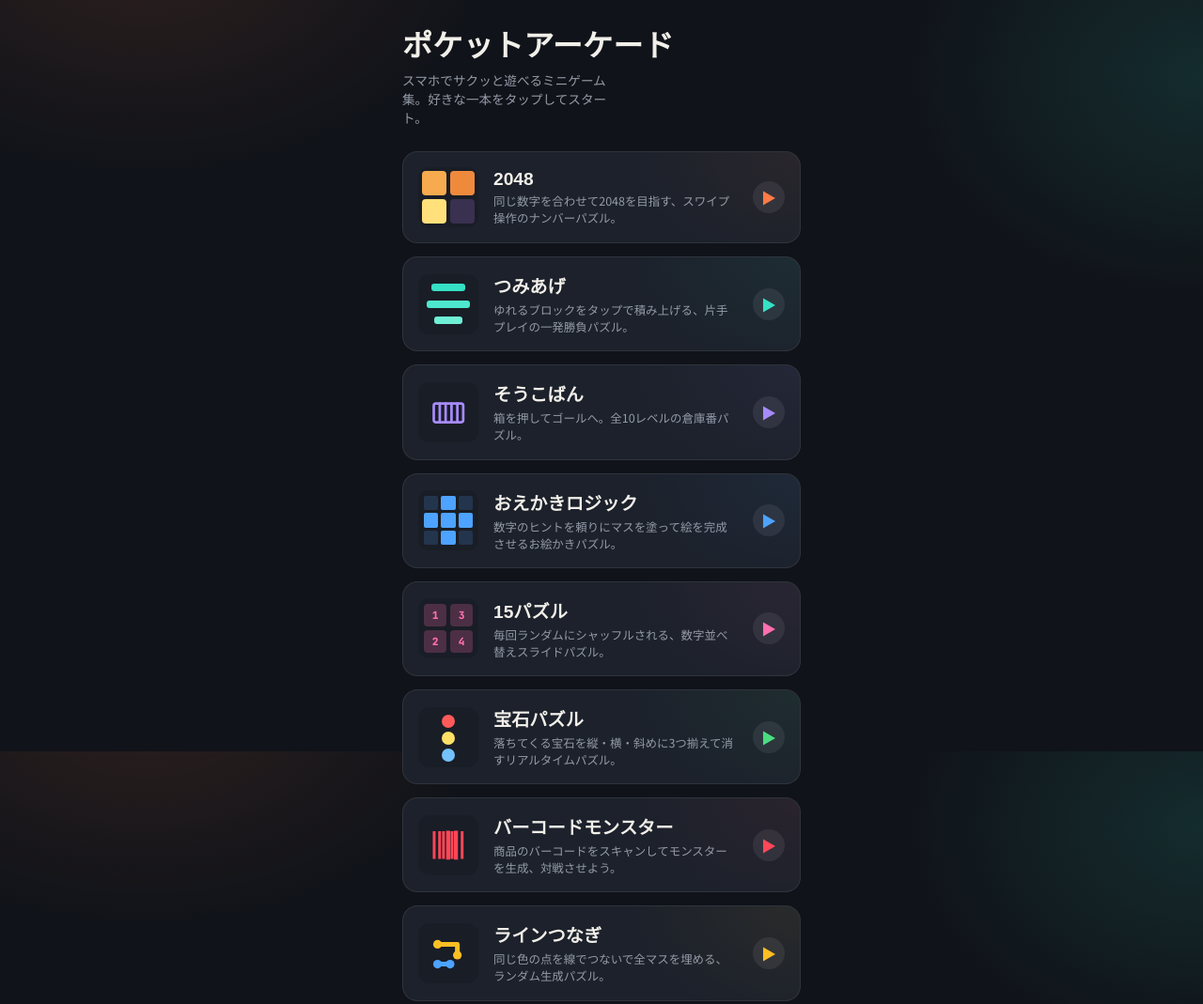
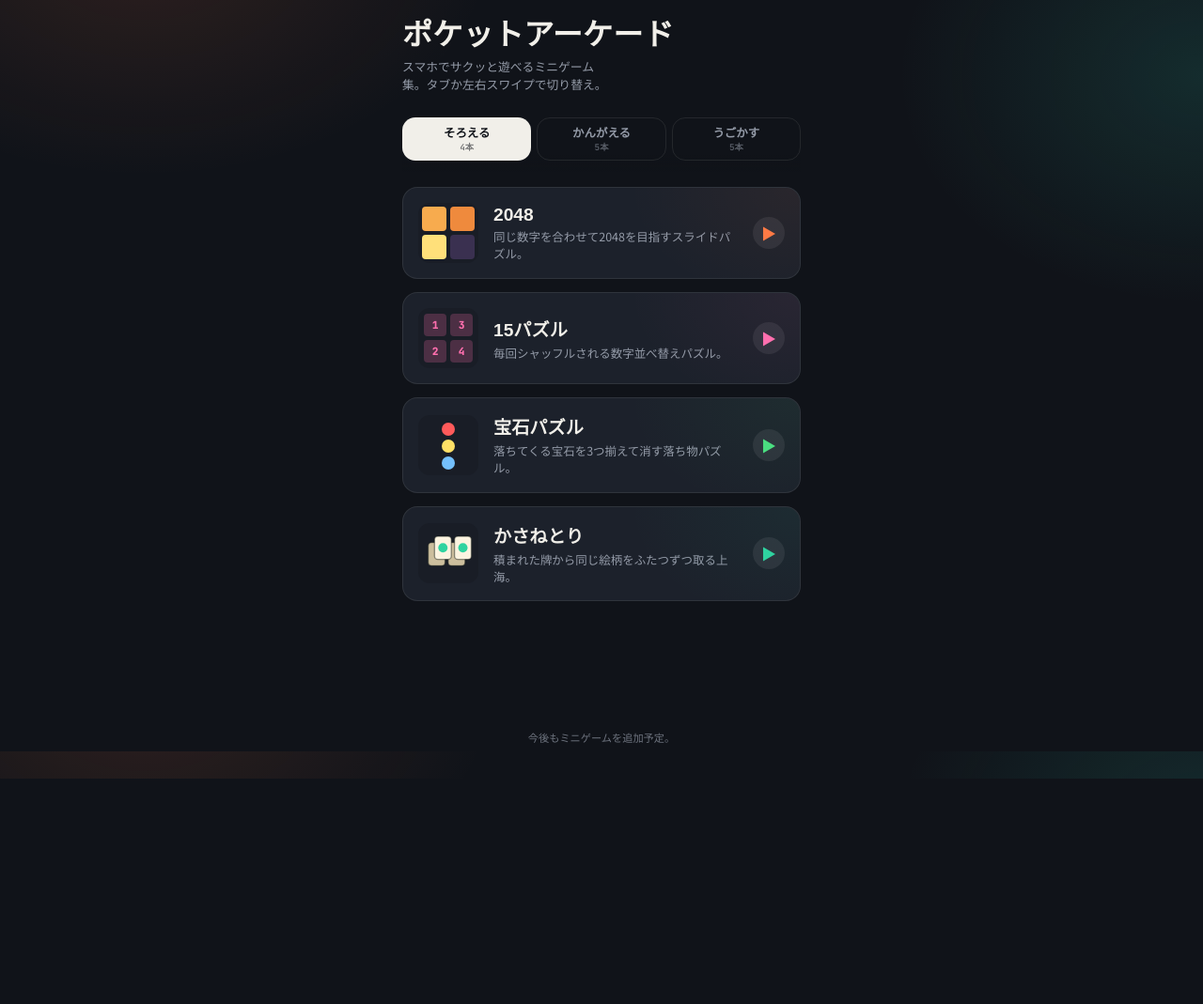
Before and after one commit to fmt-jp/game01, a plain HTML site: page index.html in a window 1280 px wide. Shown: the top 1069 px of the page at 94% size. After the commit the page ends 829 px from the top, so only its background shows below. Drawn offline with Linux system fonts and the light colour scheme; a web font is replaced by a local one.

Commit message:
ハブを3つの棚に分け、タブと左右スワイプで切り替えるようにする
14本が一本の長いスクロールになっていたのをやめ、そろえる(4) / かんがえる(5)
/ うごかす(5) の3棚を横に並べ、スクロールスナップで1画面ずつ送る。上の
タブは sticky で、タップでもスワイプでも互いに追従し、最後に見ていた棚は
localStorage に残す。左右キーでも移動できる。

棚が画面に収まるよう、カードの説明を2行で打ち切り（line-clamp）、文面自体も
25字以内に書き直した。マストヘッドも詰めて、320px でも見出しが1行に入る。
390x844 ではどの棚も全カードが一画面に収まる（320x568 では5枚棚が3枚まで）。

tests/test_hub.py に棚の検査を追加: 14本がちょうど1つの棚に属すること、
タブと棚が互いに追従すること（実ホイールでの横スワイプを含む）、棚が
リロードをまたいで残ること、矢印キー、説明が切れていないこと、スクロール
してもタブが画面に残ること。CACHE_NAME は v14。

Co-Authored-By: Claude Opus 5 <noreply@anthropic.com>
Claude-Session: https://claude.ai/code/session_01BMKuCC7JDgy5Tq7DQoa2k1

```diff
--- a/index.html
+++ b/index.html
@@ -61,17 +61,18 @@
   .page {
     width: 100%;
     max-width: 460px;
-    padding: 32px 18px 40px;
+    padding: 20px 18px 36px;
     display: flex;
     flex-direction: column;
-    gap: 26px;
+    gap: 16px;
   }
 
   .masthead h1 {
     margin: 0;
     font-family: var(--font-display);
     font-weight: 900;
-    font-size: 2rem;
+    /* one line at 320px, where two lines cost a whole card of the shelf */
+    font-size: clamp(1.45rem, 7vw, 2rem);
     letter-spacing: 0.01em;
     line-height: 1.1;
     color: var(--paper);
@@ -79,16 +80,80 @@
   }
 
   .masthead p {
-    margin: 8px 0 0;
-    font-size: 0.85rem;
+    margin: 6px 0 0;
+    font-size: 0.8rem;
     color: var(--muted);
     max-width: 32ch;
   }
 
-  .games {
+  /* The shelves: one screenful of cards each, side by side, snapped. The hub
+     was one long scroll and only grew; now a kind of game is a place you go
+     to, by tab or by swipe. */
+  .tabs {
+    position: sticky;
+    top: 0;
+    z-index: 5;
+    display: flex;
+    gap: 6px;
+    padding: 10px 0 12px;
+    background: linear-gradient(var(--ink-900) 74%, rgba(16, 19, 25, 0));
+  }
+
+  .tab {
+    appearance: none;
+    flex: 1 1 0;
+    min-width: 0;
+    border: 1px solid var(--line);
+    border-radius: 14px;
+    background: transparent;
+    color: var(--muted);
+    font-family: var(--font-body);
+    font-weight: 700;
+    font-size: 0.78rem;
+    line-height: 1.25;
+    padding: 8px 4px 7px;
+    cursor: pointer;
+    white-space: nowrap;
+    transition: background 160ms ease, color 160ms ease;
+  }
+  .tab small {
+    display: block;
+    font-family: var(--font-mono);
+    font-size: 0.58rem;
+    font-weight: 600;
+    opacity: 0.55;
+    margin-top: 2px;
+  }
+  .tab[aria-selected="true"] {
+    background: var(--paper);
+    color: var(--ink-900);
+    border-color: transparent;
+  }
+  .tab:focus-visible { outline: 2px solid var(--paper); outline-offset: 2px; }
+
+  .shelves {
+    display: flex;
+    overflow-x: auto;
+    overflow-y: hidden;
+    scroll-snap-type: x mandatory;
+    scroll-behavior: smooth;
+    scrollbar-width: none;
+    /* room for the cards' own shadows, which the hidden overflow would cut */
+    padding: 6px 0;
+    margin: -6px 0;
+  }
+  .shelves::-webkit-scrollbar { display: none; }
+
+  .shelf {
+    flex: 0 0 100%;
+    scroll-snap-align: start;
     display: flex;
     flex-direction: column;
     gap: 14px;
+  }
+
+  @media (prefers-reduced-motion: reduce) {
+    .shelves { scroll-behavior: auto; }
   }
 
   .game-card {
@@ -284,11 +349,28 @@
     color: var(--paper);
   }
 
+  /* Two lines and no more. A card that grows with its description pushed the
+     shelf past the fold on a narrow phone, and the full text is on the game's
+     own page anyway. */
   .game-info p {
     margin: 0;
     font-size: 0.78rem;
     line-height: 1.45;
     color: var(--muted);
+    display: -webkit-box;
+    -webkit-line-clamp: 2;
+    line-clamp: 2;
+    -webkit-box-orient: vertical;
+    overflow: hidden;
+  }
+
+  @media (max-width: 360px) {
+    .page { padding-left: 14px; padding-right: 14px; }
+    .game-card { gap: 12px; padding: 13px; }
+    .preview { width: 54px; height: 54px; }
+    .game-info h2 { font-size: 1.1rem; }
+    .game-info p { font-size: 0.74rem; }
+    .tab { font-size: 0.74rem; }
   }
 
   .play-arrow {
@@ -330,28 +412,76 @@
   <div class="page">
     <header class="masthead">
       <h1>ポケットアーケード</h1>
-      <p>スマホでサクッと遊べるミニゲーム集。好きな一本をタップしてスタート。</p>
+      <p>スマホでサクッと遊べるミニゲーム集。タブか左右スワイプで切り替え。</p>
     </header>
 
-    <div class="games">
+    <div class="tabs" role="tablist" aria-label="ゲームの種類">
+        <button class="tab" type="button" role="tab" id="tab-line" aria-controls="shelf-line" aria-selected="true" tabindex="0">そろえる<small>4本</small></button>
+        <button class="tab" type="button" role="tab" id="tab-think" aria-controls="shelf-think" aria-selected="false" tabindex="-1">かんがえる<small>5本</small></button>
+        <button class="tab" type="button" role="tab" id="tab-move" aria-controls="shelf-move" aria-selected="false" tabindex="-1">うごかす<small>5本</small></button>
+    </div>
+
+    <div class="shelves" id="shelves">
+      <section class="shelf" id="shelf-line" role="tabpanel" aria-labelledby="tab-line" data-shelf="line">
       <a class="game-card ember" href="2048/index.html">
         <div class="preview grid-2048"><span></span><span></span><span></span><span></span></div>
         <div class="game-info">
           <h2>2048</h2>
-          <p>同じ数字を合わせて2048を目指す、スワイプ操作のナンバーパズル。</p>
+          <p>同じ数字を合わせて2048を目指すスライドパズル。</p>
         </div>
         <div class="play-arrow">▶</div>
       </a>
-
-      <a class="game-card teal" href="stack/index.html">
-        <div class="preview stack-blocks"><span></span><span></span><span></span></div>
+      <a class="game-card pink" href="fifteen/index.html">
+        <div class="preview tile-icon">
+          <span>1</span><span>3</span><span>2</span><span>4</span>
+        </div>
         <div class="game-info">
-          <h2>つみあげ</h2>
-          <p>ゆれるブロックをタップで積み上げる、片手プレイの一発勝負パズル。</p>
+          <h2>15パズル</h2>
+          <p>毎回シャッフルされる数字並べ替えパズル。</p>
         </div>
         <div class="play-arrow">▶</div>
       </a>
-
+      <a class="game-card green" href="gems/index.html">
+        <div class="preview gem-icon"><span></span><span></span><span></span></div>
+        <div class="game-info">
+          <h2>宝石パズル</h2>
+          <p>落ちてくる宝石を3つ揃えて消す落ち物パズル。</p>
+        </div>
+        <div class="play-arrow">▶</div>
+      </a>
+      <a class="game-card jade" href="tiles/index.html">
+        <div class="preview pile-icon">
+          <svg viewBox="0 0 24 24">
+            <g stroke="rgba(20, 28, 24, 0.45)" stroke-width="0.6">
+              <rect x="2.5" y="7" width="8" height="11" rx="1.6" fill="#cdbf9e"/>
+              <rect x="12" y="7" width="8" height="11" rx="1.6" fill="#cdbf9e"/>
+              <rect x="5.5" y="4" width="8" height="11" rx="1.6" fill="#fbf3e0"/>
+              <rect x="15" y="4" width="8" height="11" rx="1.6" fill="#fbf3e0"/>
+            </g>
+            <circle cx="9.5" cy="9.5" r="2.2" fill="#2fd3a0"/>
+            <circle cx="19" cy="9.5" r="2.2" fill="#2fd3a0"/>
+          </svg>
+        </div>
+        <div class="game-info">
+          <h2>かさねとり</h2>
+          <p>積まれた牌から同じ絵柄をふたつずつ取る上海。</p>
+        </div>
+        <div class="play-arrow">▶</div>
+      </a>
+      </section>
+      <section class="shelf" id="shelf-think" role="tabpanel" aria-labelledby="tab-think" data-shelf="think">
+      <a class="game-card blue" href="picross/index.html">
+        <div class="preview nono-grid">
+          <span></span><span class="on"></span><span></span>
+          <span class="on"></span><span class="on"></span><span class="on"></span>
+          <span></span><span class="on"></span><span></span>
+        </div>
+        <div class="game-info">
+          <h2>おえかきロジック</h2>
+          <p>数字を頼りにマスを塗って絵を出すパズル。</p>
+        </div>
+        <div class="play-arrow">▶</div>
+      </a>
       <a class="game-card violet" href="sokoban/index.html">
         <div class="preview crate-icon">
           <svg viewBox="0 0 24 24" fill="none" stroke="currentColor" stroke-width="1.7" stroke-linecap="round">
@@ -364,58 +494,10 @@
         </div>
         <div class="game-info">
           <h2>そうこばん</h2>
-          <p>箱を押してゴールへ。全10レベルの倉庫番パズル。</p>
+          <p>箱を押してゴールへ。全10レベルの倉庫番。</p>
         </div>
         <div class="play-arrow">▶</div>
       </a>
-
-      <a class="game-card blue" href="picross/index.html">
-        <div class="preview nono-grid">
-          <span></span><span class="on"></span><span></span>
-          <span class="on"></span><span class="on"></span><span class="on"></span>
-          <span></span><span class="on"></span><span></span>
-        </div>
-        <div class="game-info">
-          <h2>おえかきロジック</h2>
-          <p>数字のヒントを頼りにマスを塗って絵を完成させるお絵かきパズル。</p>
-        </div>
-        <div class="play-arrow">▶</div>
-      </a>
-
-      <a class="game-card pink" href="fifteen/index.html">
-        <div class="preview tile-icon">
-          <span>1</span><span>3</span><span>2</span><span>4</span>
-        </div>
-        <div class="game-info">
-          <h2>15パズル</h2>
-          <p>毎回ランダムにシャッフルされる、数字並べ替えスライドパズル。</p>
-        </div>
-        <div class="play-arrow">▶</div>
-      </a>
-
-      <a class="game-card green" href="gems/index.html">
-        <div class="preview gem-icon"><span></span><span></span><span></span></div>
-        <div class="game-info">
-          <h2>宝石パズル</h2>
-          <p>落ちてくる宝石を縦・横・斜めに3つ揃えて消すリアルタイムパズル。</p>
-        </div>
-        <div class="play-arrow">▶</div>
-      </a>
-
-      <a class="game-card crimson" href="barcode/index.html">
-        <div class="preview barcode-icon">
-          <svg viewBox="0 0 24 24" fill="none" stroke="currentColor" stroke-width="1.8" stroke-linecap="square">
-            <path d="M3 4v16"/><path d="M6.5 4v16"/><path d="M9 4v16"/><path d="M12 4v16" stroke-width="2.6"/>
-            <path d="M14.5 4v16"/><path d="M17 4v16" stroke-width="2.6"/><path d="M21 4v16"/>
-          </svg>
-        </div>
-        <div class="game-info">
-          <h2>バーコードモンスター</h2>
-          <p>商品のバーコードをスキャンしてモンスターを生成、対戦させよう。</p>
-        </div>
-        <div class="play-arrow">▶</div>
-      </a>
-
       <a class="game-card amber" href="flow/index.html">
         <div class="preview flow-icon">
           <svg viewBox="0 0 24 24" fill="none" stroke-linecap="round" stroke-linejoin="round" stroke-width="2.6">
@@ -429,7 +511,77 @@
         </div>
         <div class="game-info">
           <h2>ラインつなぎ</h2>
-          <p>同じ色の点を線でつないで全マスを埋める、ランダム生成パズル。</p>
+          <p>同じ色の点を線でつなぎ、全マスを埋める。</p>
+        </div>
+        <div class="play-arrow">▶</div>
+      </a>
+      <a class="game-card orchid" href="words/index.html">
+        <div class="preview wheel-icon">
+          <svg viewBox="0 0 24 24" fill="none">
+            <circle cx="12" cy="12" r="9.2" stroke="#e879f9" stroke-opacity="0.28" stroke-width="1.2"/>
+            <path d="M12 4.4 L5.1 15.2 L18.9 15.2" stroke="#e879f9" stroke-width="2"
+                  stroke-linecap="round" stroke-linejoin="round"/>
+            <circle cx="12" cy="4.4" r="2.6" fill="#e879f9"/>
+            <circle cx="5.1" cy="15.2" r="2.6" fill="#e879f9"/>
+            <circle cx="18.9" cy="15.2" r="2.6" fill="#e879f9"/>
+            <circle cx="19.6" cy="8.2" r="2.1" fill="#f1eef7" fill-opacity="0.35"/>
+            <circle cx="4.4" cy="8.2" r="2.1" fill="#f1eef7" fill-opacity="0.35"/>
+            <circle cx="12" cy="19.6" r="2.1" fill="#f1eef7" fill-opacity="0.35"/>
+          </svg>
+        </div>
+        <div class="game-info">
+          <h2>ことばの輪</h2>
+          <p>かなの輪をなぞって言葉を作り、盤面を埋める。</p>
+        </div>
+        <div class="play-arrow">▶</div>
+      </a>
+      <a class="game-card lime" href="ataxx/index.html">
+        <div class="preview stones-icon">
+          <svg viewBox="0 0 24 24">
+            <g fill="rgba(238, 246, 230, 0.09)">
+              <rect x="2" y="2" width="9" height="9" rx="2.4"/>
+              <rect x="13" y="2" width="9" height="9" rx="2.4"/>
+              <rect x="2" y="13" width="9" height="9" rx="2.4"/>
+              <rect x="13" y="13" width="9" height="9" rx="2.4"/>
+            </g>
+            <circle cx="6.5" cy="6.5" r="3.2" fill="#a3e635"/>
+            <circle cx="17.5" cy="17.5" r="3.2" fill="#60a5fa"/>
+            <circle cx="17.5" cy="6.5" r="1.5" fill="#a3e635" fill-opacity="0.85"/>
+            <circle cx="6.5" cy="17.5" r="1.5" fill="#a3e635" fill-opacity="0.85"/>
+          </svg>
+        </div>
+        <div class="game-info">
+          <h2>ふえる石</h2>
+          <p>増やすか跳ぶか。着地のまわりの石をうばう対戦。</p>
+        </div>
+        <div class="play-arrow">▶</div>
+      </a>
+      </section>
+      <section class="shelf" id="shelf-move" role="tabpanel" aria-labelledby="tab-move" data-shelf="move">
+      <a class="game-card teal" href="stack/index.html">
+        <div class="preview stack-blocks"><span></span><span></span><span></span></div>
+        <div class="game-info">
+          <h2>つみあげ</h2>
+          <p>ゆれるブロックをタップで積む、片手の一発勝負。</p>
+        </div>
+        <div class="play-arrow">▶</div>
+      </a>
+      <a class="game-card indigo" href="rhythm/index.html">
+        <div class="preview note-icon">
+          <svg viewBox="0 0 24 24">
+            <g stroke="rgba(224, 228, 248, 0.10)" stroke-width="1">
+              <line x1="8" y1="2" x2="8" y2="22"/>
+              <line x1="16" y1="2" x2="16" y2="22"/>
+            </g>
+            <line x1="2" y1="17" x2="22" y2="17" stroke="#818cf8" stroke-width="1.4" stroke-opacity="0.9"/>
+            <circle cx="12" cy="17" r="3.1" fill="#818cf8"/>
+            <circle cx="4.6" cy="10" r="2.3" fill="#818cf8" fill-opacity="0.6"/>
+            <circle cx="19.4" cy="6" r="2" fill="#818cf8" fill-opacity="0.38"/>
+          </svg>
+        </div>
+        <div class="game-info">
+          <h2>おとのつぶ</h2>
+          <p>落ちてくる音を線の上でたたく。曲も譜面も生成。</p>
         </div>
         <div class="play-arrow">▶</div>
       </a>
@@ -445,7 +597,7 @@
         </div>
         <div class="game-info">
           <h2>めいろ探検</h2>
-          <p>鍵を集めて出口を開け、ランタンが尽きる前に脱出する暗闇の迷路。</p>
+          <p>鍵を集め、明かりが尽きる前に出口へ。暗闇の迷路。</p>
         </div>
         <div class="play-arrow">▶</div>
       </a>
@@ -466,95 +618,97 @@
         </div>
         <div class="game-info">
           <h2>きょだい迷路</h2>
-          <p>一人称で歩く3Dの木塀迷路。スタンプを集めてゴールの扉を開けよう。</p>
+          <p>一人称で歩く3Dの木塀迷路。スタンプを集めよう。</p>
         </div>
         <div class="play-arrow">▶</div>
       </a>
-      <a class="game-card orchid" href="words/index.html">
-        <div class="preview wheel-icon">
-          <svg viewBox="0 0 24 24" fill="none">
-            <circle cx="12" cy="12" r="9.2" stroke="#e879f9" stroke-opacity="0.28" stroke-width="1.2"/>
-            <path d="M12 4.4 L5.1 15.2 L18.9 15.2" stroke="#e879f9" stroke-width="2"
-                  stroke-linecap="round" stroke-linejoin="round"/>
-            <circle cx="12" cy="4.4" r="2.6" fill="#e879f9"/>
-            <circle cx="5.1" cy="15.2" r="2.6" fill="#e879f9"/>
-            <circle cx="18.9" cy="15.2" r="2.6" fill="#e879f9"/>
-            <circle cx="19.6" cy="8.2" r="2.1" fill="#f1eef7" fill-opacity="0.35"/>
-            <circle cx="4.4" cy="8.2" r="2.1" fill="#f1eef7" fill-opacity="0.35"/>
-            <circle cx="12" cy="19.6" r="2.1" fill="#f1eef7" fill-opacity="0.35"/>
+      <a class="game-card crimson" href="barcode/index.html">
+        <div class="preview barcode-icon">
+          <svg viewBox="0 0 24 24" fill="none" stroke="currentColor" stroke-width="1.8" stroke-linecap="square">
+            <path d="M3 4v16"/><path d="M6.5 4v16"/><path d="M9 4v16"/><path d="M12 4v16" stroke-width="2.6"/>
+            <path d="M14.5 4v16"/><path d="M17 4v16" stroke-width="2.6"/><path d="M21 4v16"/>
           </svg>
         </div>
         <div class="game-info">
-          <h2>ことばの輪</h2>
-          <p>かな文字の輪をなぞって言葉を作り、クロスワードのマスを埋めよう。</p>
+          <h2>バーコードモンスター</h2>
+          <p>商品のバーコードからモンスターを作って対戦。</p>
         </div>
         <div class="play-arrow">▶</div>
       </a>
-      <a class="game-card lime" href="ataxx/index.html">
-        <div class="preview stones-icon">
-          <svg viewBox="0 0 24 24">
-            <g fill="rgba(238, 246, 230, 0.09)">
-              <rect x="2" y="2" width="9" height="9" rx="2.4"/>
-              <rect x="13" y="2" width="9" height="9" rx="2.4"/>
-              <rect x="2" y="13" width="9" height="9" rx="2.4"/>
-              <rect x="13" y="13" width="9" height="9" rx="2.4"/>
-            </g>
-            <circle cx="6.5" cy="6.5" r="3.2" fill="#a3e635"/>
-            <circle cx="17.5" cy="17.5" r="3.2" fill="#60a5fa"/>
-            <circle cx="17.5" cy="6.5" r="1.5" fill="#a3e635" fill-opacity="0.85"/>
-            <circle cx="6.5" cy="17.5" r="1.5" fill="#a3e635" fill-opacity="0.85"/>
-          </svg>
-        </div>
-        <div class="game-info">
-          <h2>ふえる石</h2>
-          <p>となりに増やすか跳んで動くか。着地のまわりの相手の石を全部うばう対戦ゲーム。</p>
-        </div>
-        <div class="play-arrow">▶</div>
-      </a>
-      <a class="game-card indigo" href="rhythm/index.html">
-        <div class="preview note-icon">
-          <svg viewBox="0 0 24 24">
-            <g stroke="rgba(224, 228, 248, 0.10)" stroke-width="1">
-              <line x1="8" y1="2" x2="8" y2="22"/>
-              <line x1="16" y1="2" x2="16" y2="22"/>
-            </g>
-            <line x1="2" y1="17" x2="22" y2="17" stroke="#818cf8" stroke-width="1.4" stroke-opacity="0.9"/>
-            <circle cx="12" cy="17" r="3.1" fill="#818cf8"/>
-            <circle cx="4.6" cy="10" r="2.3" fill="#818cf8" fill-opacity="0.6"/>
-            <circle cx="19.4" cy="6" r="2" fill="#818cf8" fill-opacity="0.38"/>
-          </svg>
-        </div>
-        <div class="game-info">
-          <h2>おとのつぶ</h2>
-          <p>落ちてくる音を線の上でたたくリズムゲーム。曲も譜面も毎回その場で生まれます。</p>
-        </div>
-        <div class="play-arrow">▶</div>
-      </a>
-      <a class="game-card jade" href="tiles/index.html">
-        <div class="preview pile-icon">
-          <svg viewBox="0 0 24 24">
-            <g stroke="rgba(20, 28, 24, 0.45)" stroke-width="0.6">
-              <rect x="2.5" y="7" width="8" height="11" rx="1.6" fill="#cdbf9e"/>
-              <rect x="12" y="7" width="8" height="11" rx="1.6" fill="#cdbf9e"/>
-              <rect x="5.5" y="4" width="8" height="11" rx="1.6" fill="#fbf3e0"/>
-              <rect x="15" y="4" width="8" height="11" rx="1.6" fill="#fbf3e0"/>
-            </g>
-            <circle cx="9.5" cy="9.5" r="2.2" fill="#2fd3a0"/>
-            <circle cx="19" cy="9.5" r="2.2" fill="#2fd3a0"/>
-          </svg>
-        </div>
-        <div class="game-info">
-          <h2>かさねとり</h2>
-          <p>積まれた牌から同じ絵柄をふたつずつ。必ず取り切れる山だけが配られます。</p>
-        </div>
-        <div class="play-arrow">▶</div>
-      </a>
+      </section>
     </div>
 
     <footer>今後もミニゲームを追加予定。</footer>
   </div>
 
   <script>
+    (() => {
+      const shelves = document.getElementById("shelves");
+      const tabs = [...document.querySelectorAll(".tab")];
+      const KEY = "arcade-shelf";
+
+      const page = () => Math.round(shelves.scrollLeft / Math.max(1, shelves.clientWidth));
+
+      function mark(i) {
+        tabs.forEach((tab, n) => {
+          tab.setAttribute("aria-selected", String(n === i));
+          tab.tabIndex = n === i ? 0 : -1;
+        });
+        try { localStorage.setItem(KEY, String(i)); } catch (err) { /* private mode */ }
+      }
+
+      function go(i, smooth) {
+        const to = i * shelves.clientWidth;
+        if (smooth) shelves.scrollTo({ left: to, behavior: "smooth" });
+        else shelves.scrollLeft = to;
+        mark(i);
+      }
+
+      tabs.forEach((tab, i) => tab.addEventListener("click", () => go(i, true)));
+
+      // Follow a swipe: the tab row has to say where you are, or the pages
+      // behind it are unfindable.
+      let settled = 0, waiting = false;
+      shelves.addEventListener("scroll", () => {
+        if (waiting) return;
+        waiting = true;
+        requestAnimationFrame(() => {
+          waiting = false;
+          const i = page();
+          if (i !== settled) { settled = i; mark(i); }
+        });
+      }, { passive: true });
+
+      document.querySelector(".tabs").addEventListener("keydown", (event) => {
+        const step = event.key === "ArrowRight" ? 1 : event.key === "ArrowLeft" ? -1 : 0;
+        if (!step) return;
+        event.preventDefault();
+        const i = Math.max(0, Math.min(tabs.length - 1, page() + step));
+        settled = i;
+        go(i, true);
+        tabs[i].focus();
+      });
+
+      // A resize changes what one page is worth, so hold the place rather than
+      // leaving the scroller halfway between two shelves.
+      window.addEventListener("resize", () => go(settled, false));
+
+      let start = 0;
+      try { start = Math.min(tabs.length - 1, Math.max(0, Number(localStorage.getItem(KEY)) || 0)); } catch (err) { start = 0; }
+      settled = start;
+      go(start, false);
+
+      window.__hub = () => ({
+        tab: page(),
+        tabs: tabs.map((t) => t.textContent.replace(/\d+本$/, "")),
+        selected: tabs.findIndex((t) => t.getAttribute("aria-selected") === "true"),
+        shelves: [...document.querySelectorAll(".shelf")].map((s) => ({
+          name: s.dataset.shelf,
+          games: [...s.querySelectorAll(".game-card")].map((a) => a.getAttribute("href")),
+        })),
+      });
+    })();
+
     if ("serviceWorker" in navigator) {
       window.addEventListener("load", () => navigator.serviceWorker.register("sw.js"));
     }
--- a/sw.js
+++ b/sw.js
@@ -1,4 +1,4 @@
-const CACHE_NAME = "pocket-arcade-v13";
+const CACHE_NAME = "pocket-arcade-v14";
 
 const APP_SHELL = [
   "./",
```
Also changed, not shown: 2 other files.
